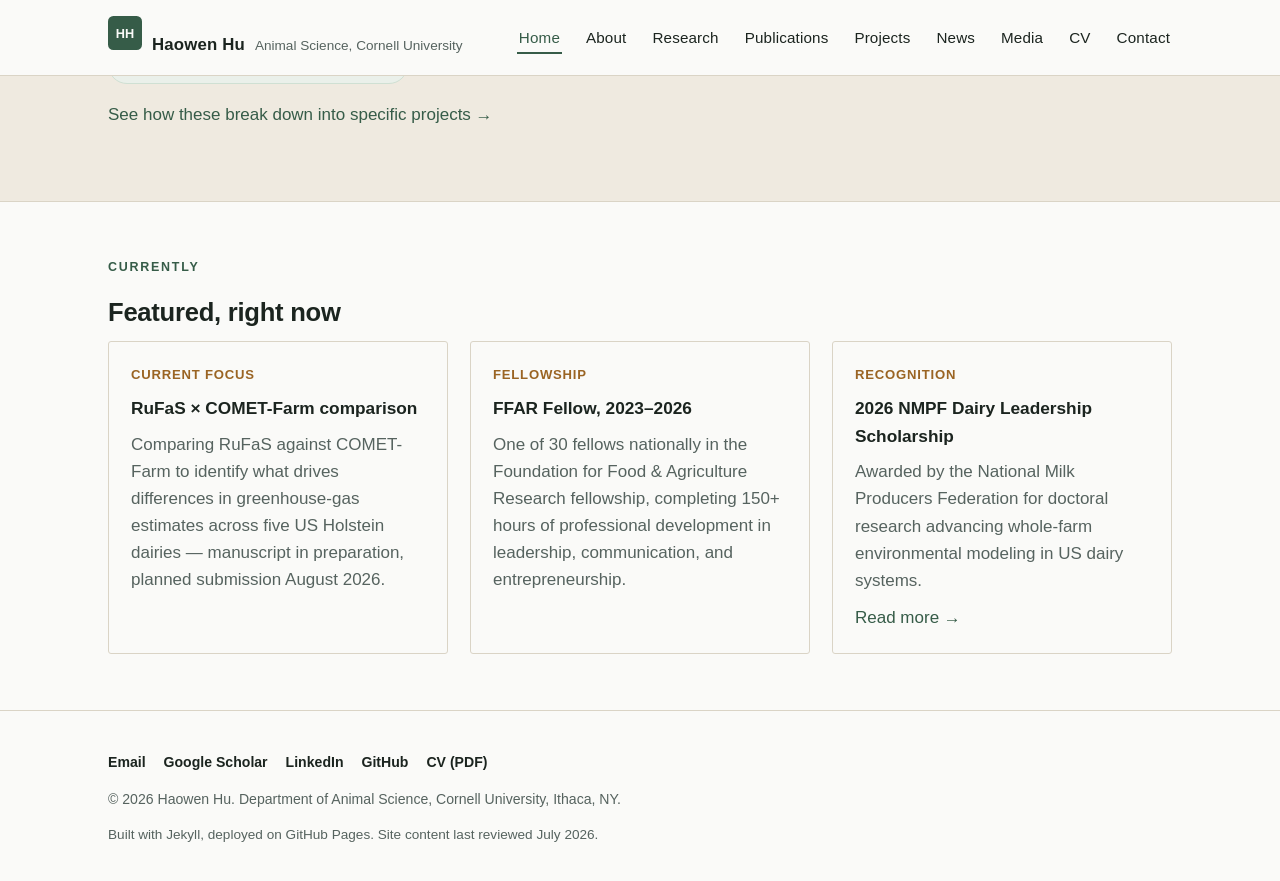
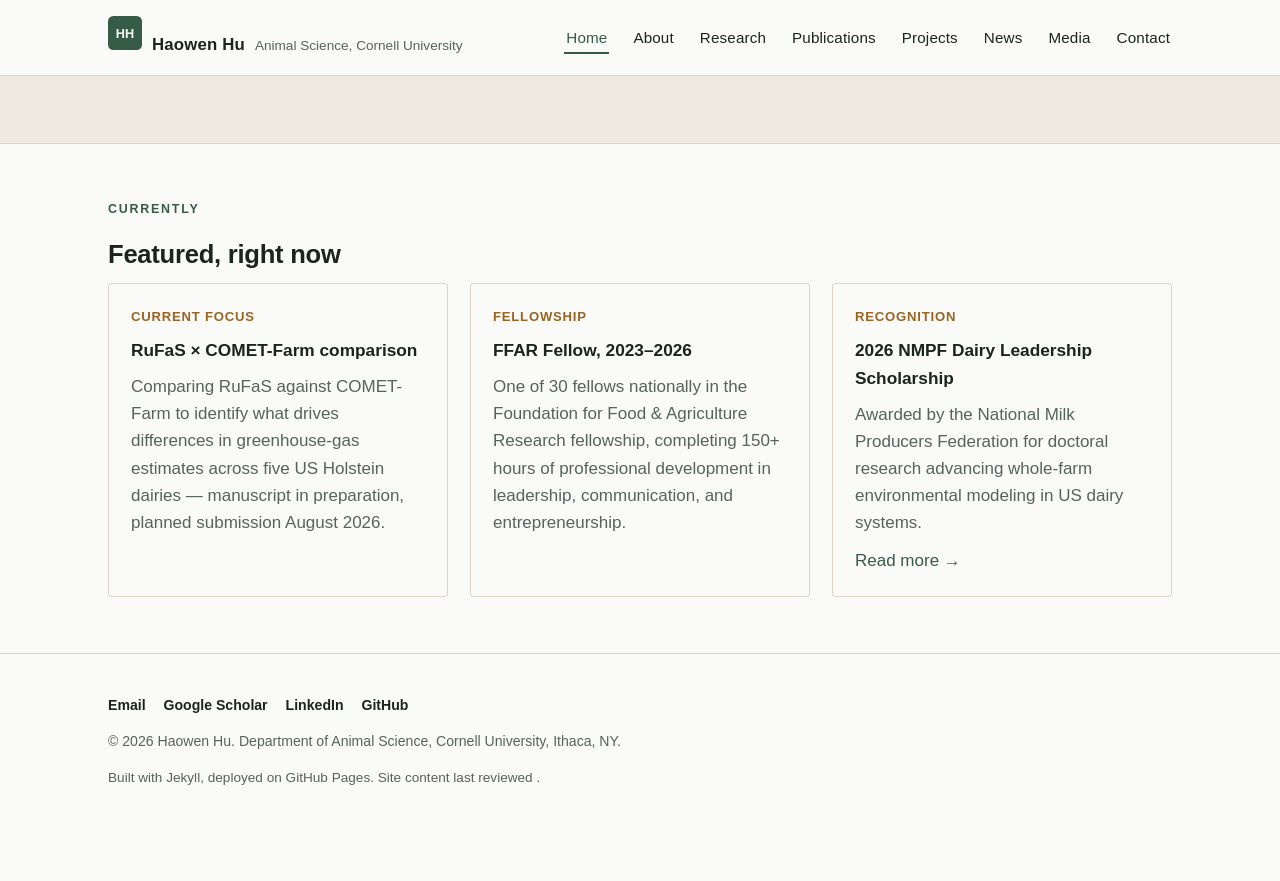
Before and after one commit to tomhuhh/tomhuhh.github.io, a Jekyll site: the page built from index.html, in a window 1280 px wide and 900 px high, scrolled down 1298 px. Shown: the top 881 px of the window. Built offline with Jekyll 4.4.1, drawn with Linux system fonts in a browser that asks for light colours; after the commit the page ends 2140 px from its top, so only the background shows below that; some of the changed text lies outside the part shown.

Commit message:
Remove published CV and related links
Stop publishing the CV on the site: removed cv_file and cv_last_updated from _config.yml and removed CV links from header, footer, about page and homepage. Replaced CV download buttons with links to Google Scholar / Publications and simplified headshot handling (README and index updated to point to assets/img/headshot.jpg and homepage now renders the image). README updated to note the CV is intentionally not published and to explain headshot workflow. Also adds an assets/.DS_Store file (likely accidental).

```diff
--- a/_config.yml
+++ b/_config.yml
@@ -14,8 +14,6 @@
 scholar_url: "https://scholar.google.com/citations?user=vURxme8AAAAJ&hl=en"
 linkedin_url: "https://www.linkedin.com/in/haowenhu919138876/"
 github_url: "https://github.com/tomhuhh"
-cv_file: "/assets/files/Haowen-Hu-CV.pdf"
-cv_last_updated: "July 2026"
 
 # --- Build settings ---
 markdown: kramdown
--- a/_includes/footer.html
+++ b/_includes/footer.html
@@ -5,7 +5,6 @@
       <a href="{{ site.scholar_url }}">Google Scholar</a>
       <a href="{{ site.linkedin_url }}">LinkedIn</a>
       <a href="{{ site.github_url }}">GitHub</a>
-      <a href="{{ site.cv_file | relative_url }}">CV (PDF)</a>
     </div>
     <p>&copy; {{ site.time | date: '%Y' }} Haowen Hu. Department of Animal Science, Cornell University, Ithaca, NY.</p>
     <p class="small">Built with Jekyll, deployed on GitHub Pages. Site content last reviewed {{ site.cv_last_updated }}.</p>
--- a/_includes/header.html
+++ b/_includes/header.html
@@ -20,7 +20,6 @@
           <li><a href="{{ '/projects.html' | relative_url }}">Projects</a></li>
           <li><a href="{{ '/news.html' | relative_url }}">News</a></li>
           <li><a href="{{ '/media.html' | relative_url }}">Media</a></li>
-          <li><a href="{{ '/cv.html' | relative_url }}">CV</a></li>
           <li><a href="{{ '/contact.html' | relative_url }}">Contact</a></li>
         </ul>
       </div>
--- a/about.html
+++ b/about.html
@@ -79,8 +79,8 @@
     </p>
 
     <p class="hero-links">
-      <a class="btn primary" href="{{ site.cv_file | relative_url }}">Download full CV (PDF)</a>
-      <a class="btn" href="{{ '/research.html' | relative_url }}">See research themes</a>
+      <a class="btn primary" href="{{ '/research.html' | relative_url }}">See research themes</a>
+      <a class="btn" href="{{ '/publications.html' | relative_url }}">See publications</a>
     </p>
   </div>
 </section>
--- a/index.html
+++ b/index.html
@@ -18,17 +18,14 @@
         into decision-support tools farmers and advisors can actually use.
       </p>
       <div class="hero-links">
-        <a class="btn primary" href="{{ site.cv_file | relative_url }}">Download CV (PDF)</a>
-        <a class="btn" href="{{ site.scholar_url }}">Google Scholar</a>
+        <a class="btn primary" href="{{ site.scholar_url }}">Google Scholar</a>
         <a class="btn" href="{{ site.linkedin_url }}">LinkedIn</a>
         <a class="btn" href="{{ site.github_url }}">GitHub</a>
         <a class="btn" href="mailto:{{ site.email }}">Email</a>
       </div>
     </div>
     <div class="hero-figure">
-      <div class="headshot-placeholder">
-        [ Placeholder — add a professional headshot at<br><code>/assets/img/headshot.jpg</code><br>and swap it in here ]
-      </div>
+      <img src="{{ '/assets/img/headshot.jpg' | relative_url }}" alt="Photo of Haowen Hu" style="border-radius:var(--radius); width:100%;">
     </div>
   </div>
 </section>
```
Also changed, not shown: README.md, 1 other file.
